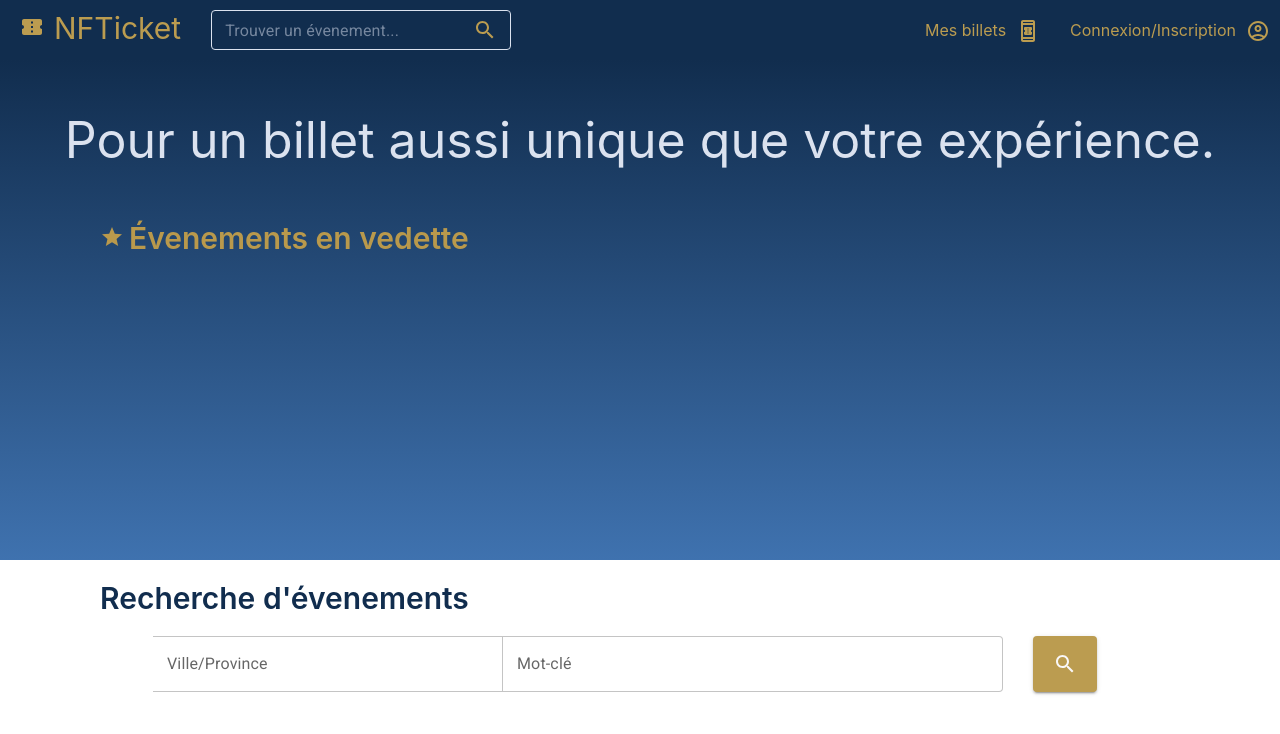
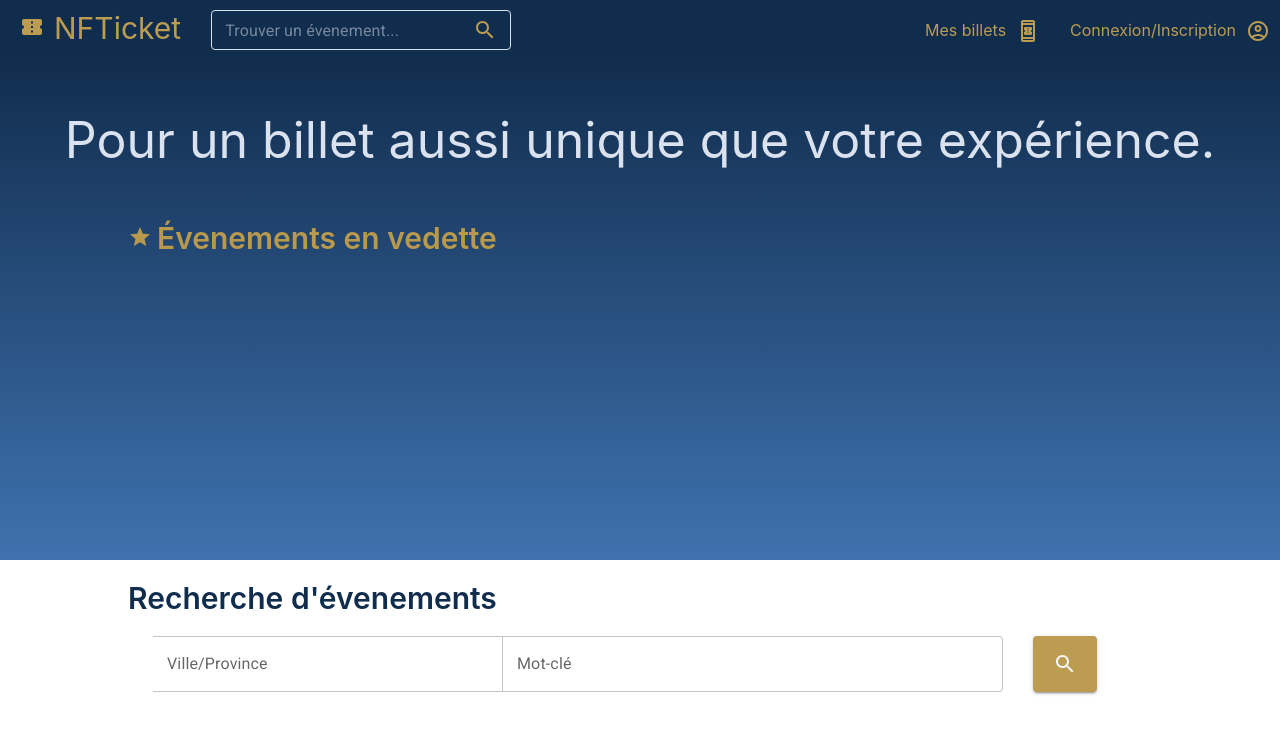
Before and after one commit to LOG795-Equipe-2/NFTicket-Frontend, a React (Create React App) app: page / in a window 1280 px wide. Shown: the top 734 px of the page. Built offline with nearby package versions, Linux system fonts and the light colour scheme.

Commit message:
Fix layout

```diff
--- a/src/components/Home/Home.scss
+++ b/src/components/Home/Home.scss
@@ -1,8 +1,14 @@
 .home {
     margin-top: 60px;
+    display: flex;
+    flex-direction: column;
+    align-items: center;
     &__splashScreen {
         width: 100%;
         height: 500px;
+        display: flex;
+        flex-direction: column;
+        align-items: center;
 
         &__title {
             padding: 50px 0;
@@ -15,7 +21,7 @@
         }
 
         &__featuredEvents {
-            margin: 0 100px;
+            width: min(80%, 1800px);
             &__title {
                 svg {
                     margin-right: 5px;
@@ -26,7 +32,8 @@
         }
     }
     &__search {
-        margin: 20px 100px;
+        width: min(80%, 1800px);
+        margin: 20px 0;
         &__title {
             font-size: 30px;
             font-weight: 600;
```
